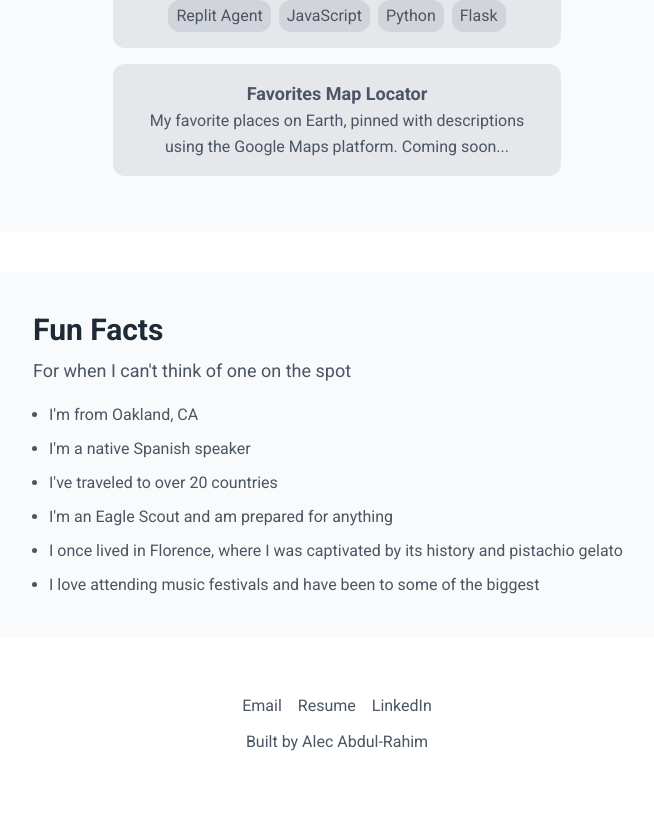
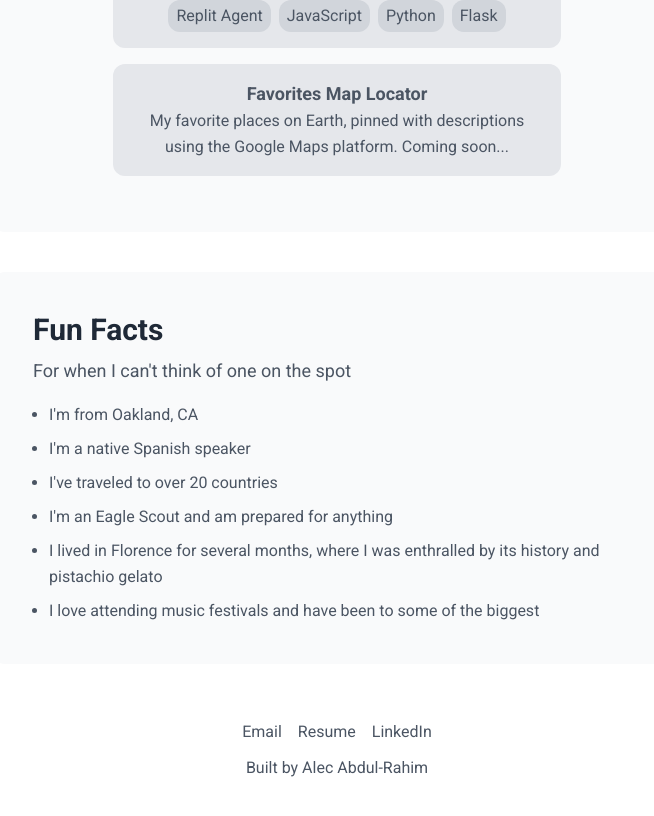
Before and after one commit to alecabdul/personal-website, a Next.js app: page / in a window 1280 px wide. Shown: the part 2412-3228 px from the top of the page, without its empty margins (303-957 px from the left). Built offline with nearby package versions, Linux system fonts and the light colour scheme; a web font is replaced by a local one.

Commit message:
Update page.tsx

```diff
--- a/app/page.tsx
+++ b/app/page.tsx
@@ -252,7 +252,7 @@ export default function Page() {
             <li>I'm a native Spanish speaker</li>
             <li>I've traveled to over 20 countries</li>
             <li>I'm an Eagle Scout and am prepared for anything</li>
-            <li>I once lived in Florence, where I was captivated by its history and pistachio gelato</li>
+            <li>I lived in Florence for several months, where I was enthralled by its history and pistachio gelato</li>
             <li>I love attending music festivals and have been to some of the biggest</li>
           </ul>
         </section>
```
